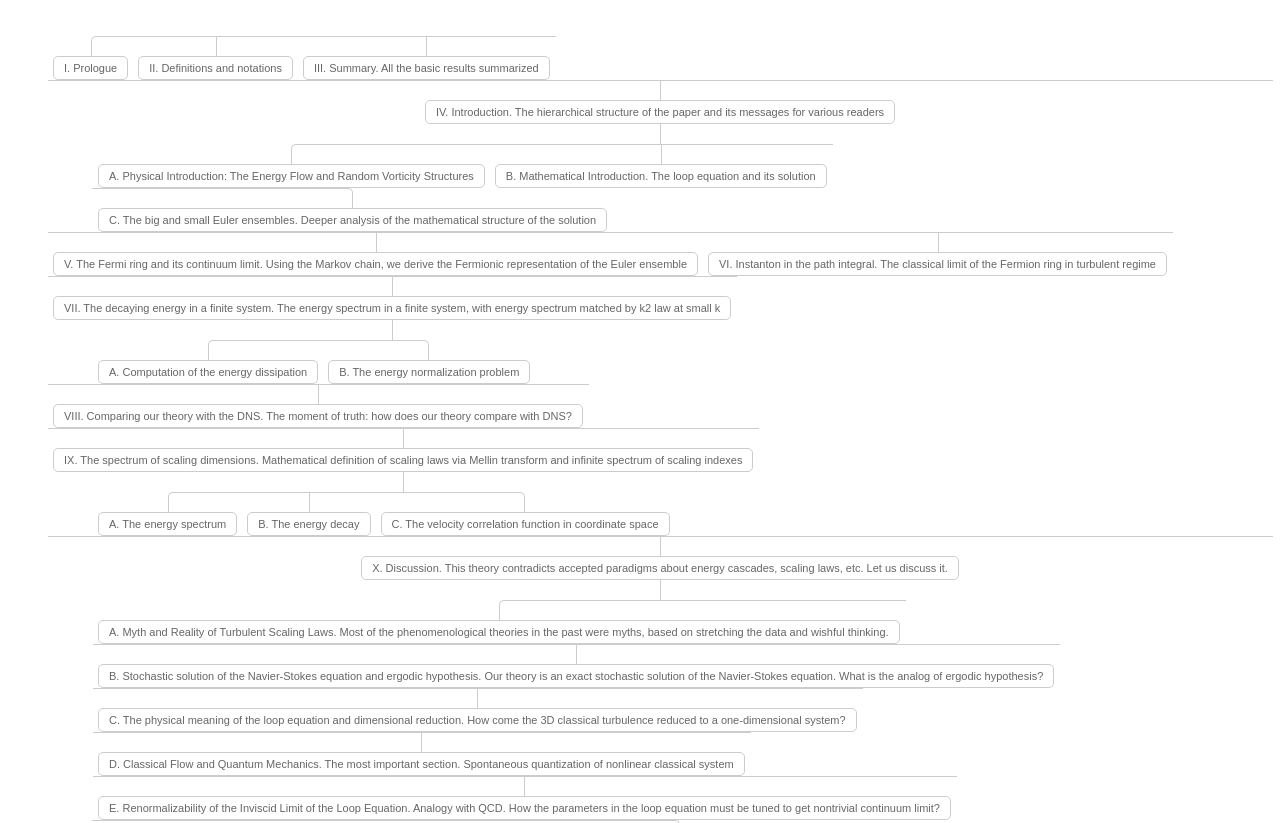
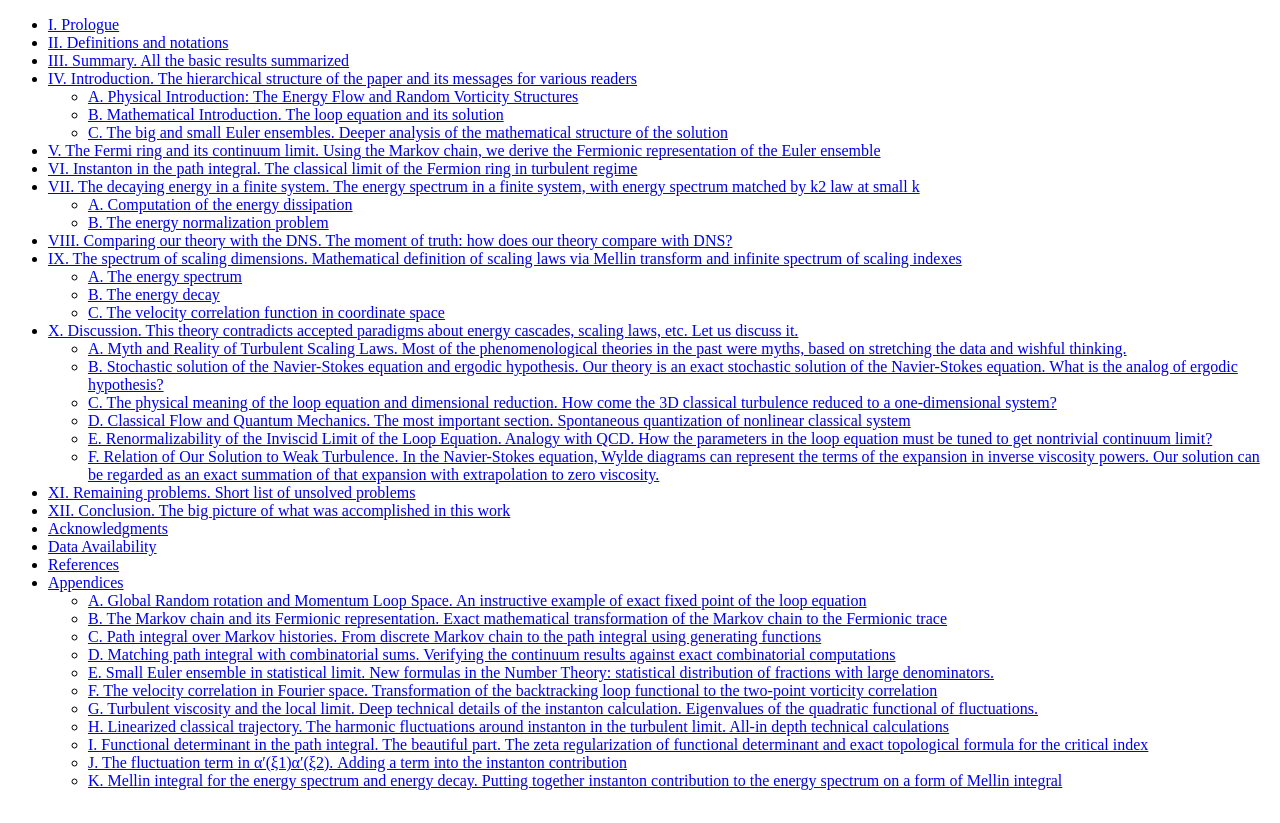
Before and after one commit to sashamigdal/LoopEquations, a plain HTML site: page QuantumSolution.html in a window 1280 px wide. Shown: the top 823 px of the page. Drawn offline with Linux system fonts and the light colour scheme.

Commit message:
Remove styling, for now.

```diff
--- a/QuantumSolution.html
+++ b/QuantumSolution.html
@@ -4,100 +4,7 @@
 <meta charset="UTF-8">
 <meta name="viewport" content="width=device-width, initial-scale=1.0">
 <title>Table of Contents Tree</title>
-<style>
-  .tree ul {
-    padding-top: 20px;
-    position: relative;
-    transition: all 0.5s;
-    -webkit-transition: all 0.5s;
-    -moz-transition: all 0.5s;
-  }
-
-  .tree li {
-    float: left;
-    text-align: center;
-    list-style-type: none;
-    position: relative;
-    padding: 20px 5px 0 5px;
-    transition: all 0.5s;
-    -webkit-transition: all 0.5s;
-    -moz-transition: all 0.5s;
-  }
-
-  .tree li::before, .tree li::after {
-    content: '';
-    position: absolute;
-    top: 0;
-    right: 50%;
-    border-top: 1px solid #ccc;
-    width: 50%;
-    height: 20px;
-  }
-
-  .tree li::after{
-    right: auto;
-    left: 50%;
-    border-left: 1px solid #ccc;
-  }
-
-  .tree li:only-child::after, .tree li:only-child::before {
-    display: none;
-  }
-
-  .tree li:only-child {
-    padding-top: 0;
-  }
-
-  .tree li:first-child::before, .tree li:last-child::after {
-    border: 0 none;
-  }
-
-  .tree li:last-child::before {
-    border-right: 1px solid #ccc;
-    border-radius: 0 5px 0 0;
-  }
-
-  .tree li:first-child::after {
-    border-radius: 5px 0 0 0;
-  }
-
-  .tree ul ul::before {
-    content: '';
-    position: absolute;
-    top: 0;
-    left: 50%;
-    border-left: 1px solid #ccc;
-    width: 0;
-    height: 20px;
-  }
-
-  .tree li a {
-    border: 1px solid #ccc;
-    padding: 5px 10px;
-    text-decoration: none;
-    color: #666;
-    font-family: arial, verdana, tahoma;
-    font-size: 11px;
-    display: inline-block;
-    border-radius: 5px;
-    transition: all 0.5s;
-    -webkit-transition: all 0.5s;
-    -moz-transition: all 0.5s;
-  }
-
-  .tree li a:hover, .tree li a:hover+ul li a {
-    background: #c8e4f8;
-    color: #000;
-    border: 1px solid #94a0b4;
-  }
-
-  .tree li a:hover+ul li::after,
-  .tree li a:hover+ul li::before,
-  .tree li a:hover+ul::before,
-  .tree li a:hover+ul ul::before {
-    border-color:  #94a0b4;
-  }
-</style>
+<style></style>
 </head>
 <body>
 <div class="tree">
```
